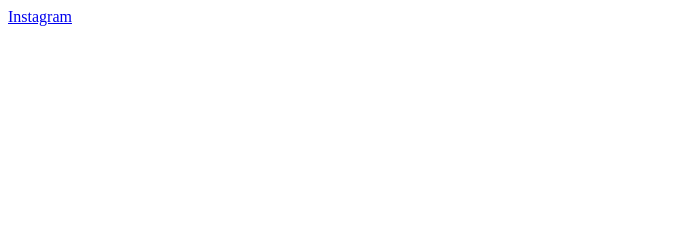
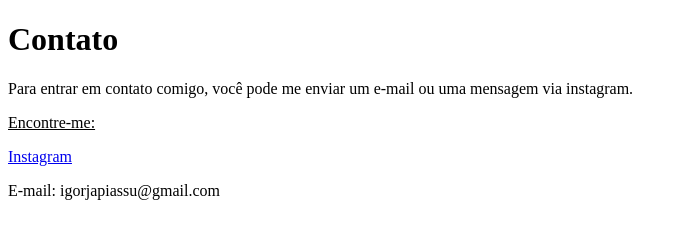
Before and after one commit to igorcarvalheira/pwm-2025, a plain HTML site: page rotinahtml/contato.html in a window 1280 px wide. Shown: the whole page, without its empty margins (0-687 px from the left). Drawn offline with Linux system fonts and the light colour scheme.

Commit message:
adição em contato html

```diff
--- a/rotinahtml/contato.html
+++ b/rotinahtml/contato.html
@@ -6,6 +6,18 @@
     <title>Contato</title>
 </head>
 <body>
+    <header>
+        <h1>Contato</h1>
+    </header>
+    <p>Para entrar em contato comigo, você pode me enviar um e-mail ou uma mensagem via instagram.</p>
+    <p><u>Encontre-me:</u></p>
     <a href="https://www.instagram.com/igor.carvalheira/" target="_blank">Instagram</a>
+    <p>E-mail: igorjapiassu@gmail.com</p>
+    <audio id="musica" autoplay loop>
+        <source src="../assets/Mii Editor - Mii Maker (Wii U) Music.mp3" type="audio/mp3">
+    </audio>
+    <script>
+        document.getElementById("musica").volume = 0.05;
+    </script>
 </body>
 </html>
```
